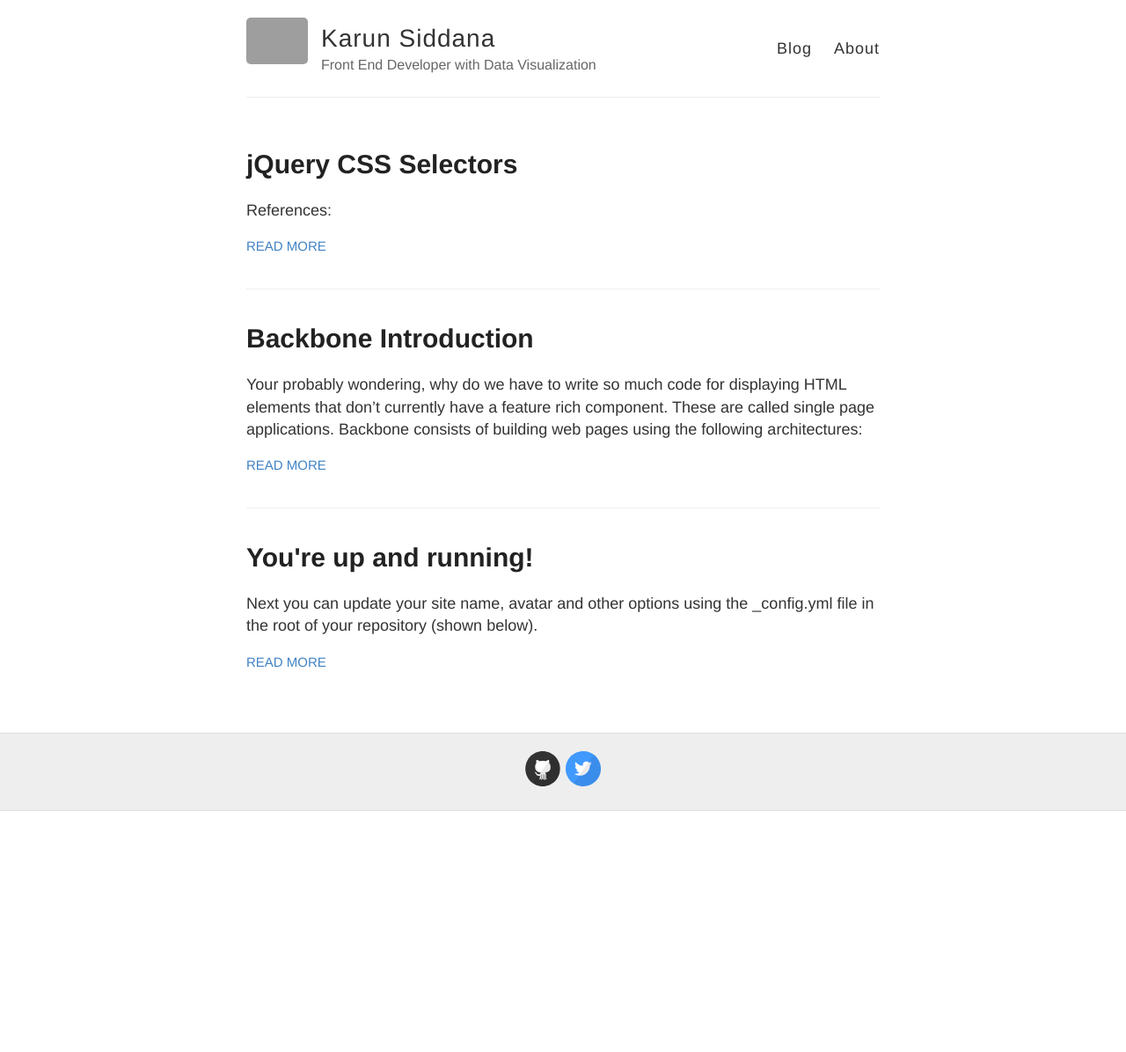
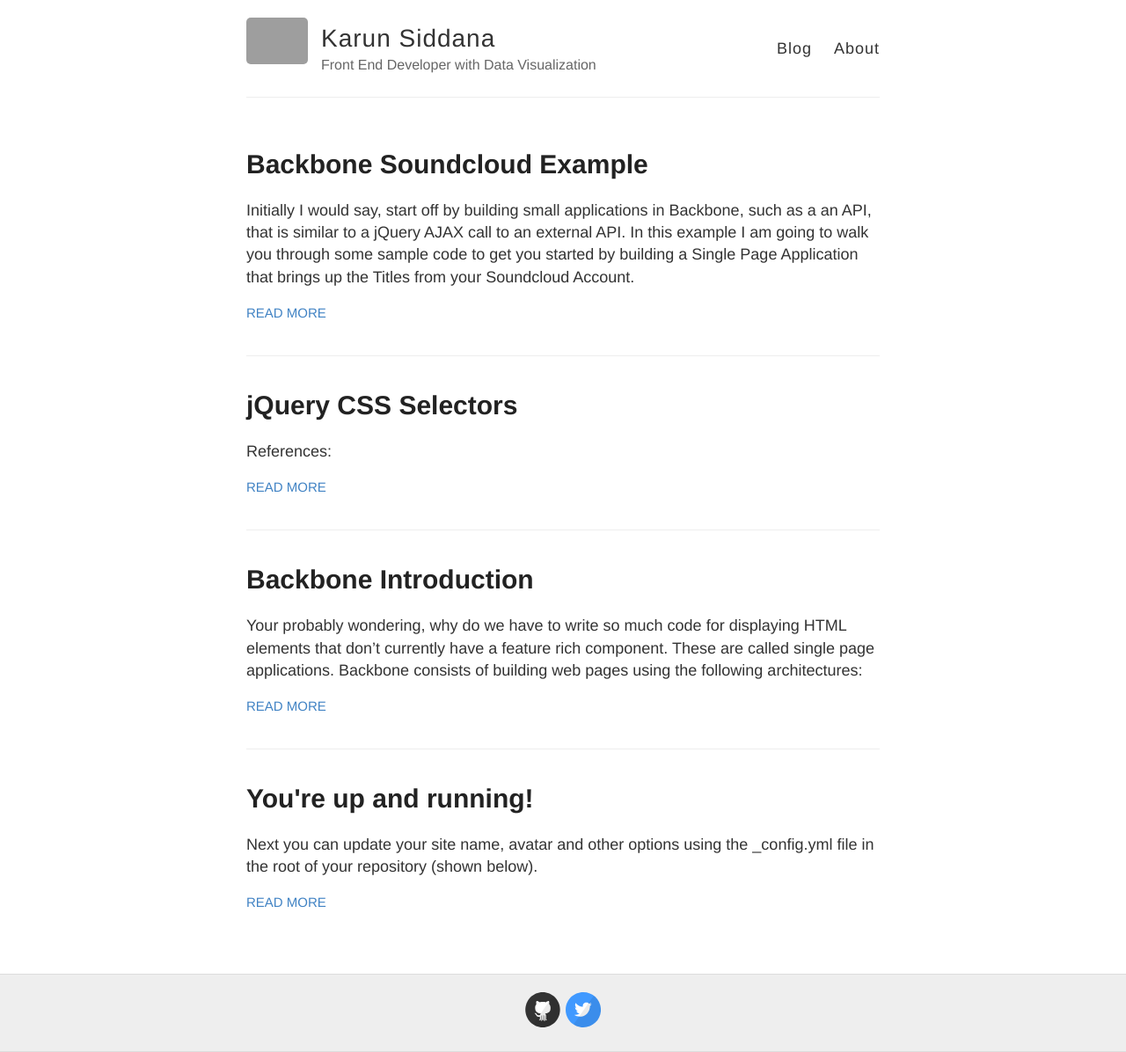
Before and after one commit to ksiddana/ksiddana.github.io, a Jekyll site: the page built from index.html, in a window 1280 px wide. Shown: the whole page at 88% size. Built offline with Jekyll 4.4.1, drawn with Linux system fonts in a browser that asks for light colours; Markdown is read by kramdown in place of the engine named in the settings; before the commit the page ends 922 px from its top, so only the background shows below that; part of the change alters nothing that is shown; grey boxes are pictures that could not be loaded.

Commit message:
Backbone Tutorial on Soundcloud

```diff
--- /dev/null
+++ b/_posts/2015-12-23-Backbone Tutorials.md
@@ -0,0 +1,161 @@
+---
+layout: post
+comments: true
+title: Backbone Soundcloud Example
+---
+
+Initially I would say, start off by building small applications in Backbone, such as a an API, that is similar to a jQuery AJAX call to an external API. In this example I am going to walk you through some sample code to get you started by building a Single Page Application that brings up the Titles from your Soundcloud Account.
+
+If you don't already have a [sound cloud developers Client ID](https://developers.soundcloud.com/docs/api/guide), you can get that by referring to their Developers API Guide.
+
+###Step 1###
+
+Lets define our Backbone Model for a single **Track**. Since we are getting JSON data back from the API, there is no need to setup any defaults.
+{% highlight javascript %}
+// Define the Backbone Model for a Single Track
+App.Models.Track = Backbone.Model.extend({});
+
+// Define the Backbone Model for several tracks or a collection of Tracks
+App.Models.Tracks = Backbone.Model.extend({
+
+  // The Collection takes in a model of type Track
+  model : App.Models.Track,
+
+  // Fetch the data from the external API end point using your own clientID
+  url: 'https://api.soundcloud.com/tracks?client_id=',
+
+  // Define a function that invokes the fetch method
+  loadMessages: function() {
+    this.fetch({});
+  }
+});
+{% endhighlight %}
+
+###Step 2###
+
+Now that we have our Backbone Models defined, lets make some views to render the data to the Page. Create a View for the Track Model. This View consists of the template which lays out how we would like to define our tracks to be displayed. I am not doing anything to complicated, I'm using Backbone's template engine to define a span that contains the title and has a class of the same name.
+
+{% highlight javascript %}
+// Define a View for a Single Track
+App.Views.Track = Backbone.View.extend({
+
+  // Define a tempalate for the title in a span element
+  template: _.template('<span class="title"><%- title %></span>'),
+
+  // Define the initialize function incase you want to see the value of this.
+  initialize: function() {
+    console.log(this.model);
+  },
+
+  // Define the events object, that is going to take in button click from
+  // Display.
+  events: {
+    'click .display' : 'render'
+  },
+
+  // Render the information on the DOM.
+  render: function() {
+    this.$el.html( this.template(this.model) );
+    return this.$el;
+  }
+});
+{% endhighlight %}
+
+###Step 3###
+
+Now, lets go ahead and define a view from our collection of Tracks. Remember that a Backbone Collection is an array containing a single track model. Currently I'm not doing anything too complicated, like sorting the tracks according to popularity and playcounts, but once you get the data and render it on the page, you can certainly make more functions that listen for those and render them on the page as so.
+
+{% highlight javascript %}
+// Define a Backbone Collection View for the Tracks
+App.Views.Tracks = Backbone.View.extend({
+
+  // Define the initialize function, that listens for a 'sync' method from the
+  // fetch method.
+  initialize: function() {
+    console.log(this);
+    this.collection.on('sync', this.render, this);
+  },
+
+  events: {
+    'click .display' : 'render'
+  },
+
+  // Using the _.each function we can iterate over the collection and
+  // pass in a single model/track to the renderTracks method.
+  render: function() {
+    _.each(this.collection.attributes, this.renderTracks, this);
+  },
+
+  // Define the method, that makes a view of each track and renders it
+  // We then want to append that element to the DOM.
+  renderTracks: function(track) {
+    var trackView = new App.Views.Track({model : track})
+    var $html = trackView.render();
+    $('#soundCloud').append($html);
+  }
+});
+{% endhighlight %}
+
+###Step 4###
+
+We're going to render the Tracks to the HTML element DIV with an id of *soundCloud*. Make sure you include the config.js file in the .gitignore file, so that the API clientID can be kept local for each user.
+
+{% highlight HTML %}
+<!DOCTYPE html>
+<html>
+<head>
+  <meta charset="utf-8">
+  <title>Soundcloud</title>
+  <link rel="stylesheet" href="styles/styles.css">
+
+  <!-- dependencies -->
+  <script src="bower_components/jquery/jquery.min.js"></script>
+  <script src="bower_components/underscore/underscore-min.js"></script>
+  <script src="bower_components/backbone/backbone.js"></script>
+  <script src="env/config.js"></script>
+  <script src="scripts/backbone-solution-01.js"></script>
+</head>
+<body>
+
+    <h1>Displaying Sound Cloud Data</h1>
+
+
+    <button class='display'>Display</button>
+    <div id="soundCloud"></div>
+
+</body>
+</html>
+{% endhighlight %}
+
+###Step 5###
+
+We haven't created an instances of the Track Collection or the Views. Before going forward, I want to let you know, I usually wrap my entire code in a self invoking function as demonstrated below. It allows me to keep my code organized and keep my naming conventions consistent. In addition I make the App available to the window, so I can debug it using the Chrome Developer Tools.
+{% highlight javascript %}
+
+(function() {
+
+// Define an object App, that will take in objects Models, Views and
+// Collections.
+window.App = {
+  Models: {},
+  Views: {},
+  Collections: {}
+};
+
+... // code from step 1
+... // code from step 2
+... // code from step 3
+
+})();
+
+// Define an instance of tracks
+window.tracks = new App.Models.Tracks();
+
+// Load the messages into tracks
+tracks.loadMessages();
+
+// Define an instance of the Tracks View and pass the tracks object as a
+// collection to the App
+window.tracksView = new App.Views.Tracks({collection : tracks})
+
+{% endhighlight %}
```
Also changed, not shown: _config.yml (line endings or trailing spaces).
